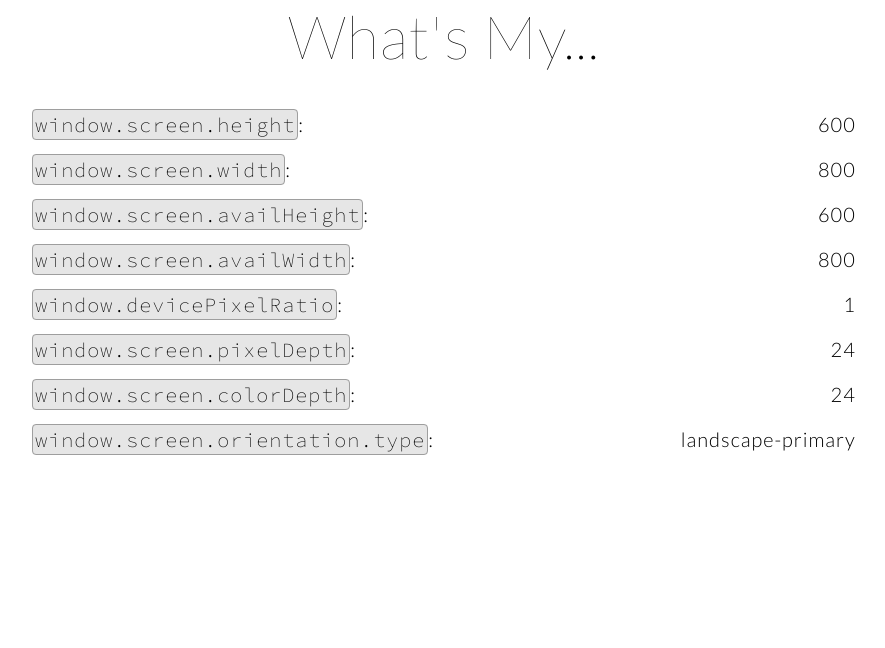
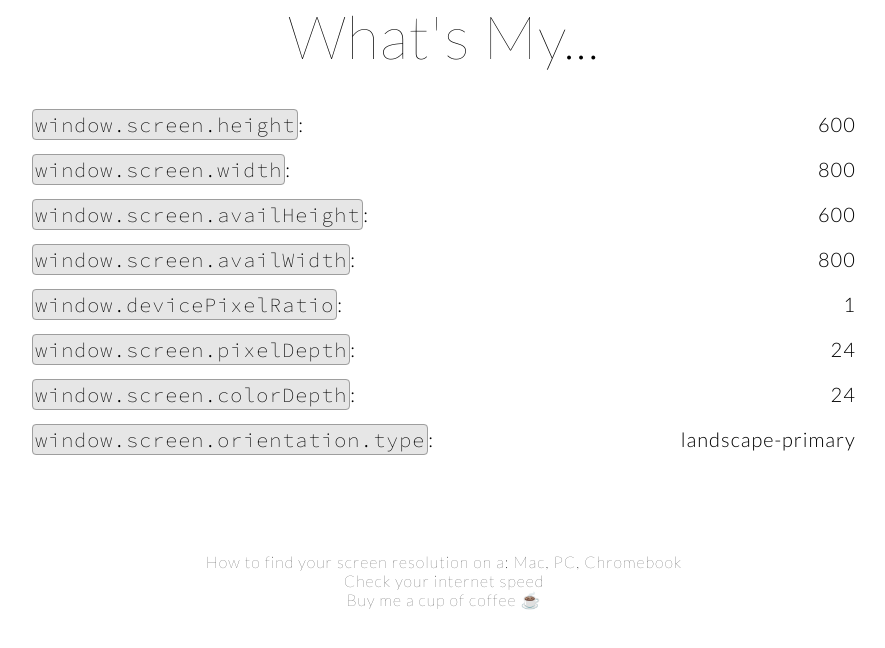
Before and after one commit to KeithBillings/whats-my, a Next.js app: page / in a window 1280 px wide. Shown: the top 648 px of the page, without its empty margins (196-1081 px from the left). Built offline with nearby package versions, Linux system fonts and the light colour scheme.

Commit message:
add some external links

```diff
--- /dev/null
+++ b/components/ExternalLinks.js
@@ -0,0 +1,30 @@
+import Link from "next/link";
+
+export default function ExternalLinks() {
+	return (
+		<div className="external-links">
+			<p>
+				How to find your screen resolution on a:{" "}
+				<a href="https://www.wikihow.com/Check-Your-Screen-Resolution#Mac" target="_blank" rel="noreferrer">
+					Mac,{" "}
+				</a>
+				<a href="https://www.wikihow.com/Check-Your-Screen-Resolution#Windows" target="_blank" rel="noreferrer">
+					PC,{" "}
+				</a>
+				<a href="https://www.wikihow.com/Check-Your-Screen-Resolution#Chromebook" target="_blank" rel="noreferrer">
+					Chromebook
+				</a>
+			</p>
+			<p>
+				<a href="https://www.speedtest.net/" target="_blank" rel="noreferrer">
+					Check your internet speed
+				</a>
+			</p>
+			<p>
+				<a href="https://cash.app/$CowboyKeithBop">
+					Buy me a cup of coffee ☕️
+				</a>
+			</p>
+		</div>
+	);
+}
--- a/pages/index.js
+++ b/pages/index.js
@@ -1,10 +1,12 @@
 import WindowSizes from "../components/WindowSizes";
+import ExternalLinks from "../components/ExternalLinks";
 
 export default function Home() {
 	return (
 		<div className="home-page">
 			<h1 className="home-page__title">What&apos;s My...</h1>
 			<WindowSizes />
+			<ExternalLinks />
 		</div>
 	);
 }
--- /dev/null
+++ b/styles/components/_external-links.scss
@@ -0,0 +1,16 @@
+.external-links {
+	font-size: 1.6rem;
+	margin-top: 10rem;
+
+	display: grid;
+	grid-template-columns: repeat(1, 1fr);
+
+	a {
+		transition: 0.2s;
+
+		&:hover {
+			color: skyblue;
+			text-shadow: 0 0 2px $black-1;
+		}
+	}
+}
--- a/styles/globals.scss
+++ b/styles/globals.scss
@@ -27,6 +27,7 @@ html {
 @import "base/typography";
 
 // components
+@import "components/external-links";
 @import "components/window-sizes";
 
 // layout
```
